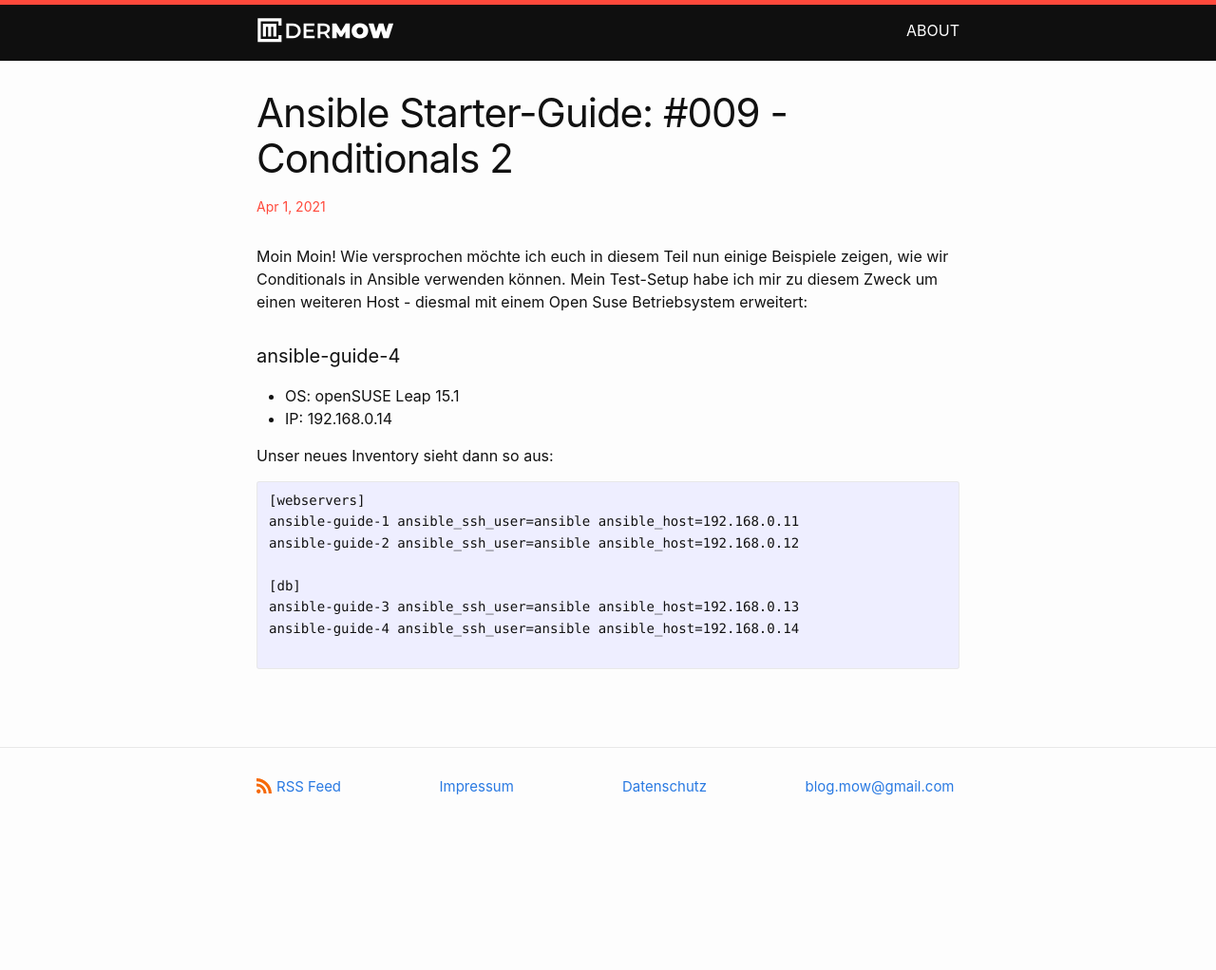
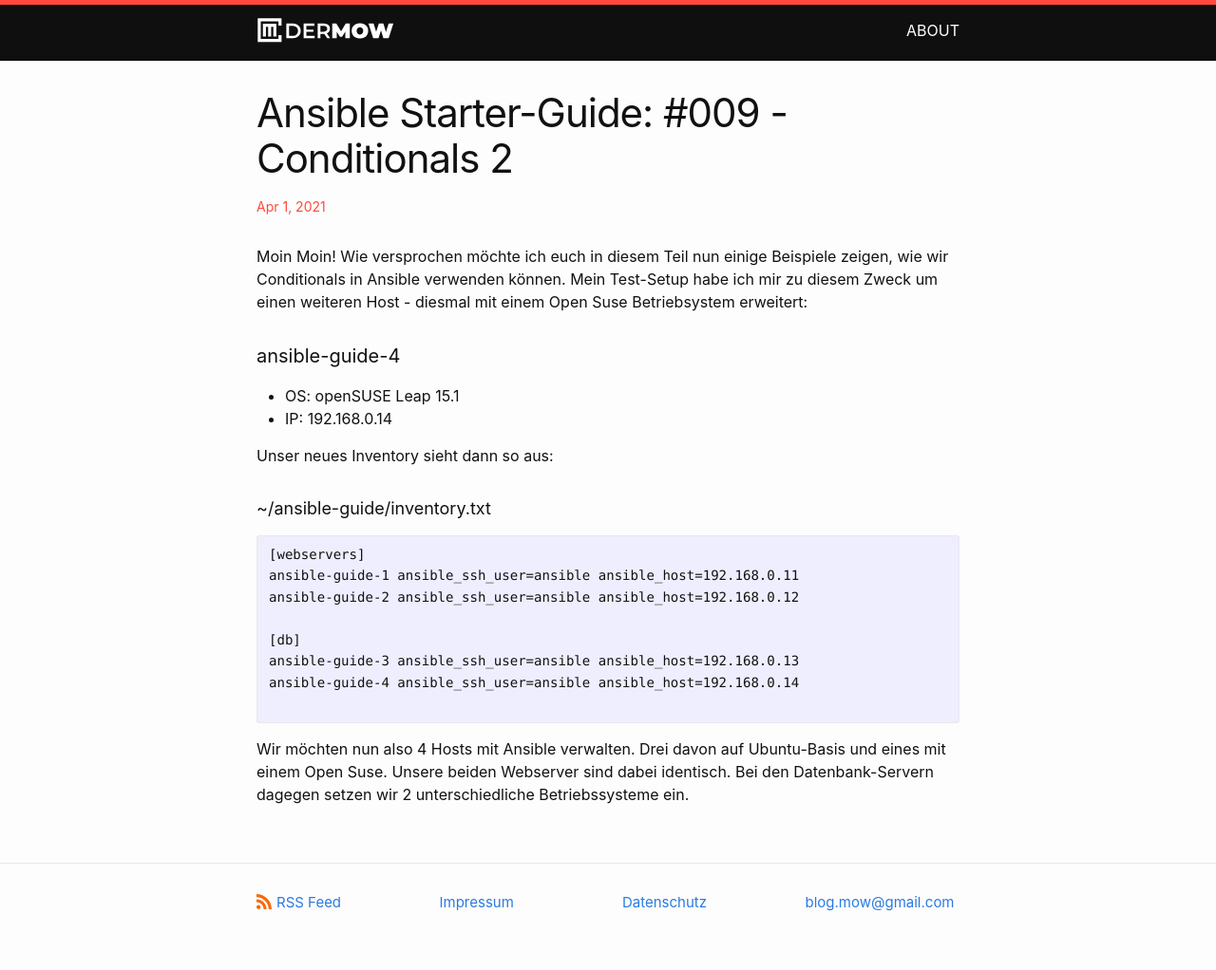
Before and after one commit to dermow/staging, a Jekyll site: the page built from _posts/2021-04-01-ansible-guide-9.markdown, in a window 1280 px wide. Shown: the whole page at 95% size. Built offline with Jekyll 4.4.1, drawn with Linux system fonts in a browser that asks for light colours; comment, search, counter and statistics services are not loaded; before the commit the page ends 900 px from its top, so only the background shows below that.

Commit message:
Update 2021-04-01-ansible-guide-9.markdown

````diff
--- a/_posts/2021-04-01-ansible-guide-9.markdown
+++ b/_posts/2021-04-01-ansible-guide-9.markdown
@@ -15,6 +15,7 @@ Mein Test-Setup habe ich mir zu diesem Zweck um einen weiteren Host - diesmal mi
 
 Unser neues Inventory sieht dann so aus:
 
+##### ~/ansible-guide/inventory.txt
 ```
 [webservers]
 ansible-guide-1 ansible_ssh_user=ansible ansible_host=192.168.0.11
@@ -25,3 +26,6 @@ ansible-guide-3 ansible_ssh_user=ansible ansible_host=192.168.0.13
 ansible-guide-4 ansible_ssh_user=ansible ansible_host=192.168.0.14
 
 ```
+
+Wir möchten nun also 4 Hosts mit Ansible verwalten. Drei davon auf Ubuntu-Basis und eines mit einem Open Suse. Unsere beiden Webserver sind dabei identisch. Bei
+den Datenbank-Servern dagegen setzen wir 2 unterschiedliche Betriebssysteme ein.
````
